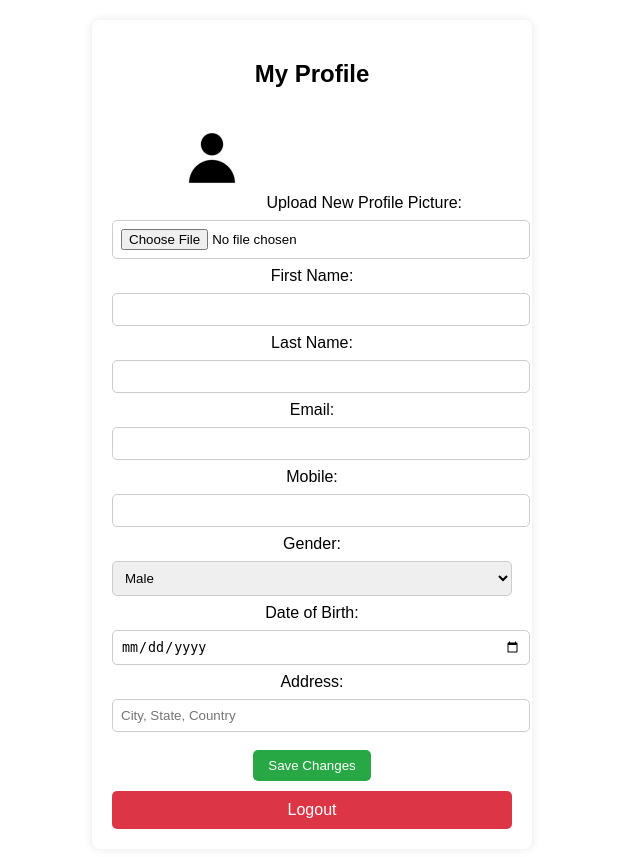
After one commit to PawanYN/Vioce_Project, a Flask app: template templates/profile.html in a window 1280 px wide. The commit adds this page. Shown: the whole page, without its empty margins (328-968 px from the left). Run offline with Flask 3, Linux system fonts and the light colour scheme; the template is opened without the code that fills it, so the values that code supplies are empty; parts of the project's set-up code (start-up, migrations or seed data) failed here and were passed over.

Commit message:
created profile and book reading page, also database

```diff
--- a/app.py
+++ b/app.py
@@ -29,6 +29,21 @@ class User(db.Model):
     profile_picture = db.Column(db.String(255))
     security_question = db.Column(db.String(100))
     security_answer = db.Column(db.String(100))
+
+class Book(db.model):
+    id=db.Column(db.Integer, primary_key=True)
+    name=db.Column(db.String(100),nullable=False)
+    semester=db.Column(db.Integer,nullable=True)
+
+# New Table to Track User's Book Reading Status
+class UserBook(db.Model):
+    id = db.Column(db.Integer, primary_key=True)
+    user_id = db.Column(db.Integer, db.ForeignKey("user.id"), nullable=False)
+    book_id = db.Column(db.Integer, db.ForeignKey("book.id"), nullable=False)
+    status = db.Column(db.String(20), nullable=False, default="Not Started")  # Options: Not Started, Reading, Completed
+
+    user = db.relationship("User", backref=db.backref("user_books", lazy=True))
+    book = db.relationship("Book", backref=db.backref("book_users", lazy=True))
 
 # Create database tables
 with app.app_context():
@@ -124,6 +139,69 @@ def logout():
     session.clear()
     return redirect(url_for("login"))
 
+@app.route("/profile", methods=["GET", "POST"])
+def profile():
+    if "user_id" not in session:
+        return redirect(url_for("login"))  # Redirect if not logged in
+
+    user = User.query.get(session["user_id"])
+
+    if request.method == "POST":
+        # Update user details
+        user.first_name = request.form["first_name"]
+        user.last_name = request.form["last_name"]
+        user.email = request.form["email"]
+        user.mobile = request.form["mobile"]
+        user.gender = request.form["gender"]
+        user.dob = request.form["dob"]
+        user.address = request.form["address"]
+
+        # Handle profile picture upload
+        if "profile_picture" in request.files:
+            file = request.files["profile_picture"]
+            if file.filename:
+                profile_picture_path = os.path.join("static/uploads", file.filename)
+                file.save(profile_picture_path)
+                user.profile_picture = profile_picture_path  # Save to DB
+
+        db.session.commit()
+        flash("Profile updated successfully!", "success")
+        return render_template("profile.html", user=user)  # Reload profile page with updated data
+
+    return render_template("profile.html", user=user)
+
+
+@app.route("/user_books", methods=["GET", "POST"])
+def user_books():
+    if "user_id" not in session:
+        return redirect(url_for("login"))  # Redirect if not logged in
+
+    user_id = session["user_id"]
+    books = Book.query.all()
+
+    # Fetch the user's current book statuses
+    user_books = {ub.book_id: ub.status for ub in UserBook.query.filter_by(user_id=user_id).all()}
+
+    if request.method == "POST":
+        for book in books:
+            status = request.form.get(f"book_{book.id}", "Not Started")  # Default to "Not Started"
+
+            # Check if the user already has an entry for this book
+            user_book = UserBook.query.filter_by(user_id=user_id, book_id=book.id).first()
+
+            if user_book:
+                user_book.status = status  # Update status
+            else:
+                new_user_book = UserBook(user_id=user_id, book_id=book.id, status=status)
+                db.session.add(new_user_book)
+
+        db.session.commit()
+        flash("Book statuses updated successfully!", "success")
+        return redirect(url_for("user_books"))
+
+    return render_template("user_books.html", books=books, user_books=user_books)
+
+
 # Display Registered Users
 @app.route("/controler")
 def controler():
--- /dev/null
+++ b/templates/profile.html
@@ -0,0 +1,68 @@
+<!DOCTYPE html>
+<html lang="en">
+<head>
+    <meta charset="UTF-8">
+    <meta name="viewport" content="width=device-width, initial-scale=1.0">
+    <title>Profile Page</title>
+    <style>
+        body { font-family: Arial, sans-serif; text-align: center; margin-top: 20px; }
+        .container { max-width: 400px; margin: auto; padding: 20px; border-radius: 8px; box-shadow: 0 0 10px rgba(0, 0, 0, 0.1); }
+        input, select { width: 100%; padding: 8px; margin: 8px 0; border: 1px solid #ccc; border-radius: 5px; }
+        .profile-pic { width: 100px; height: 100px; border-radius: 50%; }
+        button { padding: 8px 15px; background: #28a745; color: white; border: none; border-radius: 5px; cursor: pointer; margin-top: 10px; }
+        button:hover { background: #218838; }
+        .logout { display: block; margin-top: 10px; padding: 10px; background: #dc3545; color: white; text-decoration: none; border-radius: 5px; }
+        .logout:hover { background: #c82333; }
+    </style>
+</head>
+<body>
+
+    <div class="container">
+        <h2>My Profile</h2>
+
+        <!-- Profile Picture -->
+        <form action="{{ url_for('profile') }}" method="POST" enctype="multipart/form-data">
+            {% if user.profile_picture %}
+                <img src="{{ user.profile_picture }}" alt="Profile Pic" class="profile-pic">
+            {% else %}
+                <img src="{{ url_for('static', filename='default_profile.png') }}" alt="Default Profile" class="profile-pic">
+            {% endif %}
+
+            <label>Upload New Profile Picture:</label>
+            <input type="file" name="profile_picture" accept="image/*">
+
+            <!-- Editable Fields -->
+            <label>First Name:</label>
+            <input type="text" name="first_name" value="{{ user.first_name }}" required>
+
+            <label>Last Name:</label>
+            <input type="text" name="last_name" value="{{ user.last_name }}" required>
+
+            <label>Email:</label>
+            <input type="email" name="email" value="{{ user.email }}" required>
+
+            <label>Mobile:</label>
+            <input type="tel" name="mobile" value="{{ user.mobile }}" pattern="[0-9]{10}" required>
+
+            <label>Gender:</label>
+            <select name="gender">
+                <option value="Male" {% if user.gender=='Male' %}selected{% endif %}>Male</option>
+                <option value="Female" {% if user.gender=='Female' %}selected{% endif %}>Female</option>
+                <option value="Other" {% if user.gender=='Other' %}selected{% endif %}>Other</option>
+            </select>
+
+            <label>Date of Birth:</label>
+            <input type="date" name="dob" value="{{ user.dob }}" required>
+
+            <label>Address:</label>
+            <input type="text" name="address" value="{{ user.address }}" placeholder="City, State, Country">
+
+            <!-- Save Button -->
+            <button type="submit">Save Changes</button>
+        </form>
+
+        <a href="{{ url_for('logout') }}" class="logout">Logout</a>
+    </div>
+
+</body>
+</html>
```
Also changed, not shown: templates/home.html (+34 -12 lines), templates/user_books.html (added, +53 -0 lines), instance/users.db.
